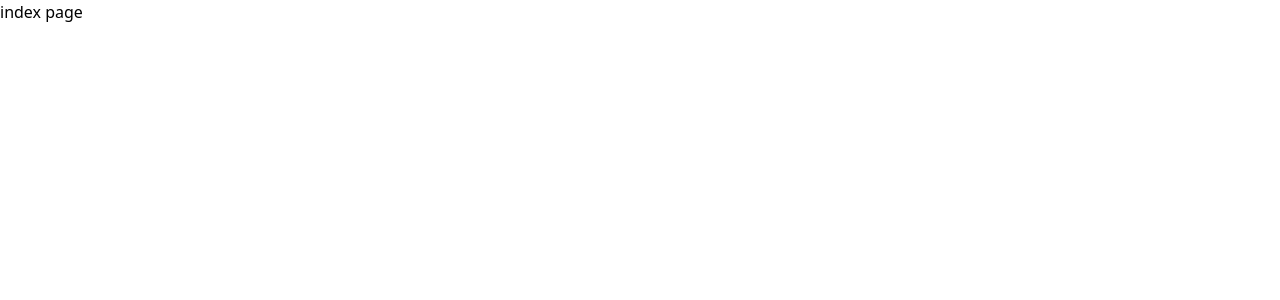
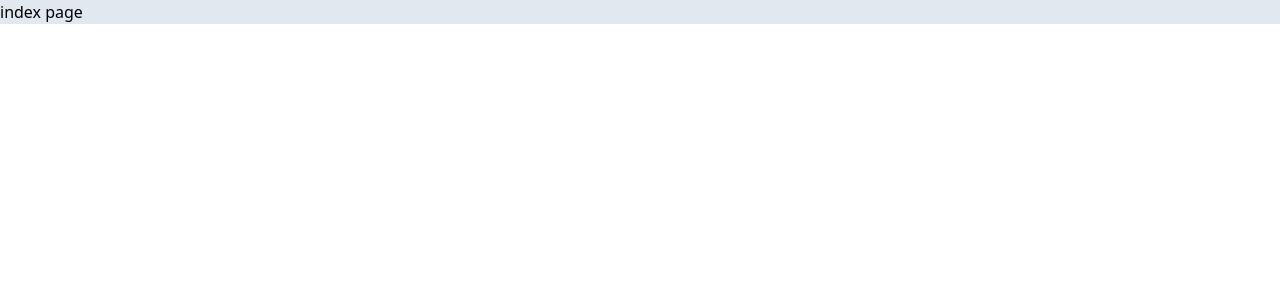
Before and after one commit to oMisterMo/test-nuxt, a Nuxt app: page / in a window 1280 px wide. Shown: the top 300 px of the page. Built offline with nearby package versions, Linux system fonts and the light colour scheme.

Commit message:
layouts typo

```diff
--- a/layout/default.vue
+++ /dev/null
@@ -1,6 +0,0 @@
-<template>
-    <div class="default-layout">
-        <p>Default layout</p>
-        <slot />
-    </div>
-</template>
--- /dev/null
+++ b/layouts/default.vue
@@ -0,0 +1,11 @@
+<template>
+    <div class="default-layout bg-slate-200">
+        <!-- Navigation | Header | Footer -->
+        <!-- <p>Default layout</p> -->
+
+        <!-- Page content -->
+        <div>
+            <slot />
+        </div>
+    </div>
+</template>
```
